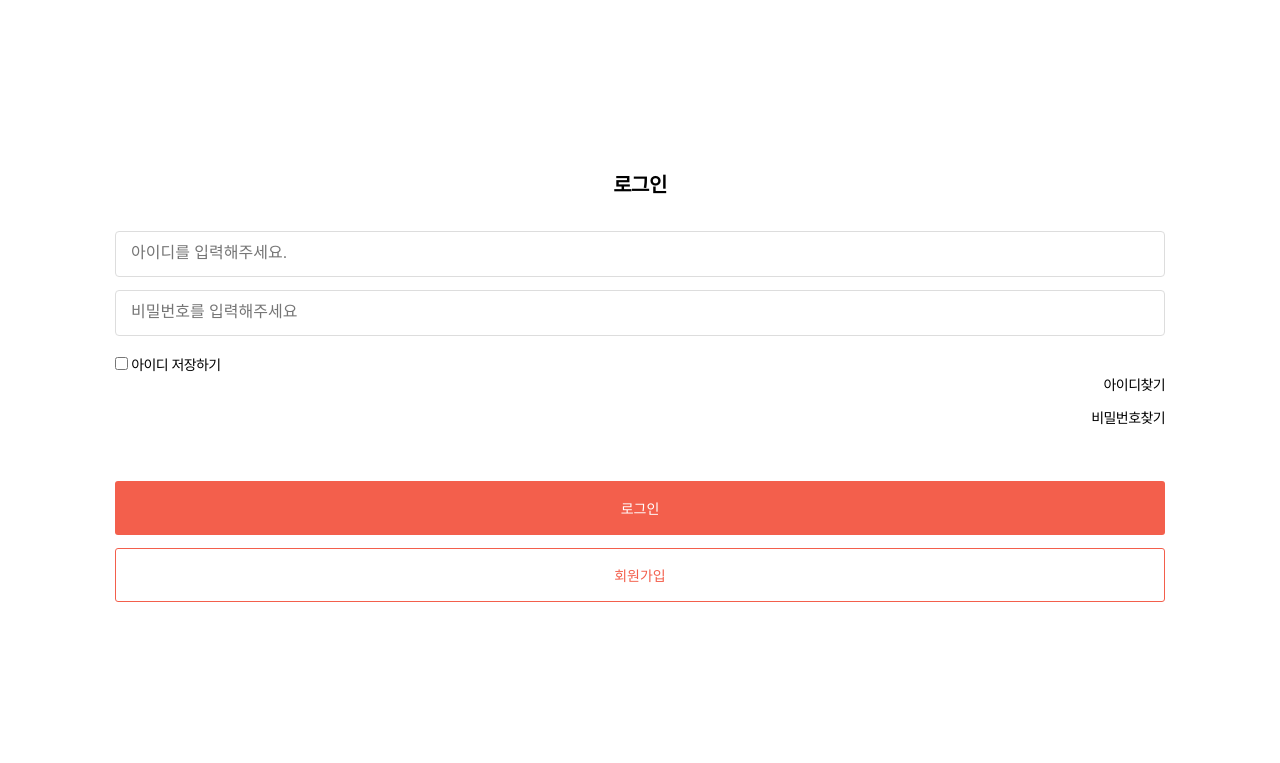
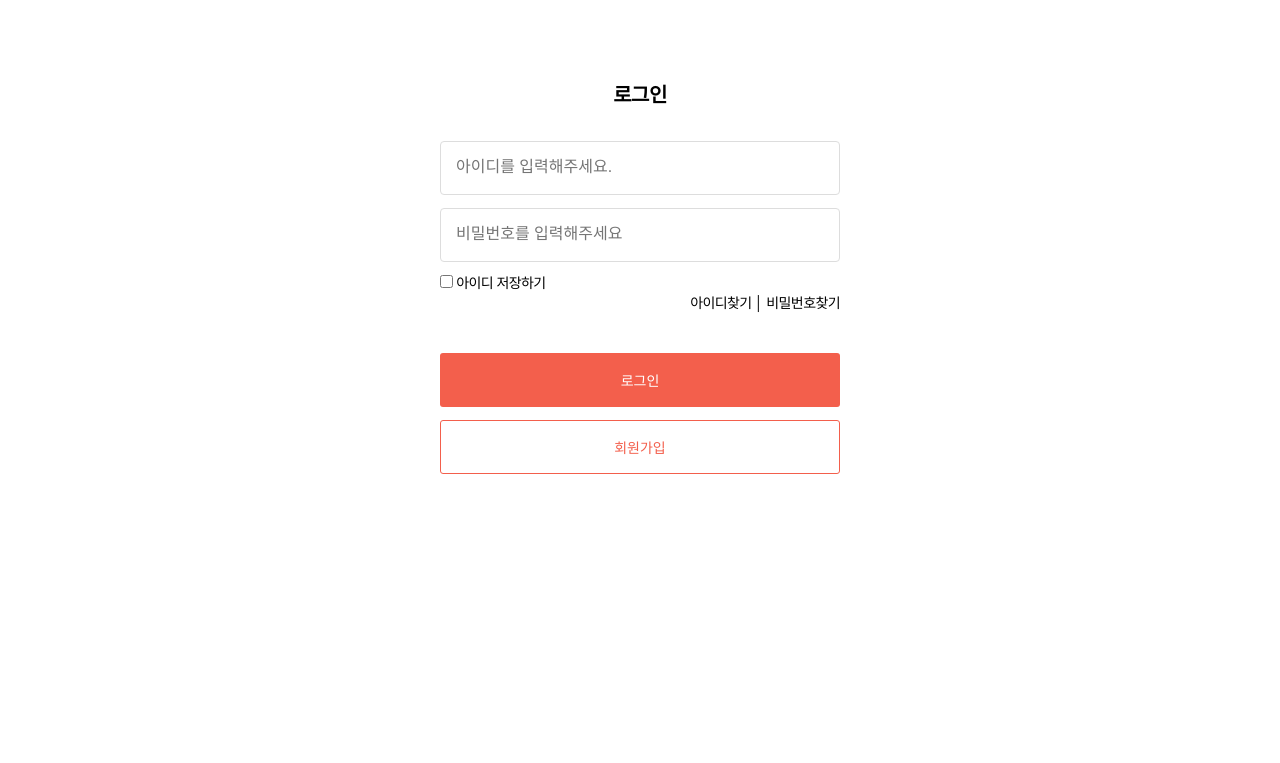
Before and after one commit to 5jwon/DourBest, a plain HTML site: page login.html in a window 1280 px wide. Shown: the part 204-967 px from the top of the page. After the commit the page ends 834 px from the top, so only its background shows below. Drawn offline with Linux system fonts and the light colour scheme.

Commit message:
로그인 css html 임시 완

```diff
--- a/css/login.css
+++ b/css/login.css
@@ -1,5 +1,5 @@
 * {
-    margin: 0;
+    margin: 0 auto;
     padding: 0;
     box-sizing: border-box;
     border: 0;
@@ -9,19 +9,16 @@
 
 .loginMain {
 
-    font-size: 30px;
+    font-size: 150%;
 
 }
 
 
 .login{
 
-    width: 340px;
+    width: 400px;
     margin: 0px auto;
     letter-spacing: -0.6px;
-    min-width: 1050px;
-    margin-top: 90px;
-    margin-bottom: 60px;
     background-color: rgb(255, 255, 255);
 }
 
@@ -39,7 +36,7 @@
 .password ,.userId {
 
     width: 100%;
-    height: 46px;
+    height: 54px;
     padding: 0px 11px 1px 15px;
     border-radius: 4px;
     border: 1px solid rgb(221, 221, 221);
--- a/login.html
+++ b/login.html
@@ -57,7 +57,9 @@
         <main>
             <section>
                 <div class="login">
-                    <div class="loginMain">로그인</div>
+                    <div class="loginMain">
+                        로그인
+                    </div>
                     <form>
                     <input type="hidden" value="사이트를 통한 로그인">
 
@@ -73,12 +75,10 @@
                         <input type="checkbox" id="RequiredTermsCondition">
                     <span>아이디 저장하기</span><br>
                     <div class="finding">
-                        <div>
                             <a href="">아이디찾기</a>
-                        </div>
-                        <div>
+                            <span class="line">│</span>
                             <a href="">비밀번호찾기</a>
-                        </div>
+
                     </div>
 
                     <div class="buttons">
@@ -94,8 +94,8 @@
                             </button>
                         </div>
                     </div>
-                </div>
-            </form>
+                </form>
+            </div>
             </section>
         </main>
         <!-- 푸터 -->
```
